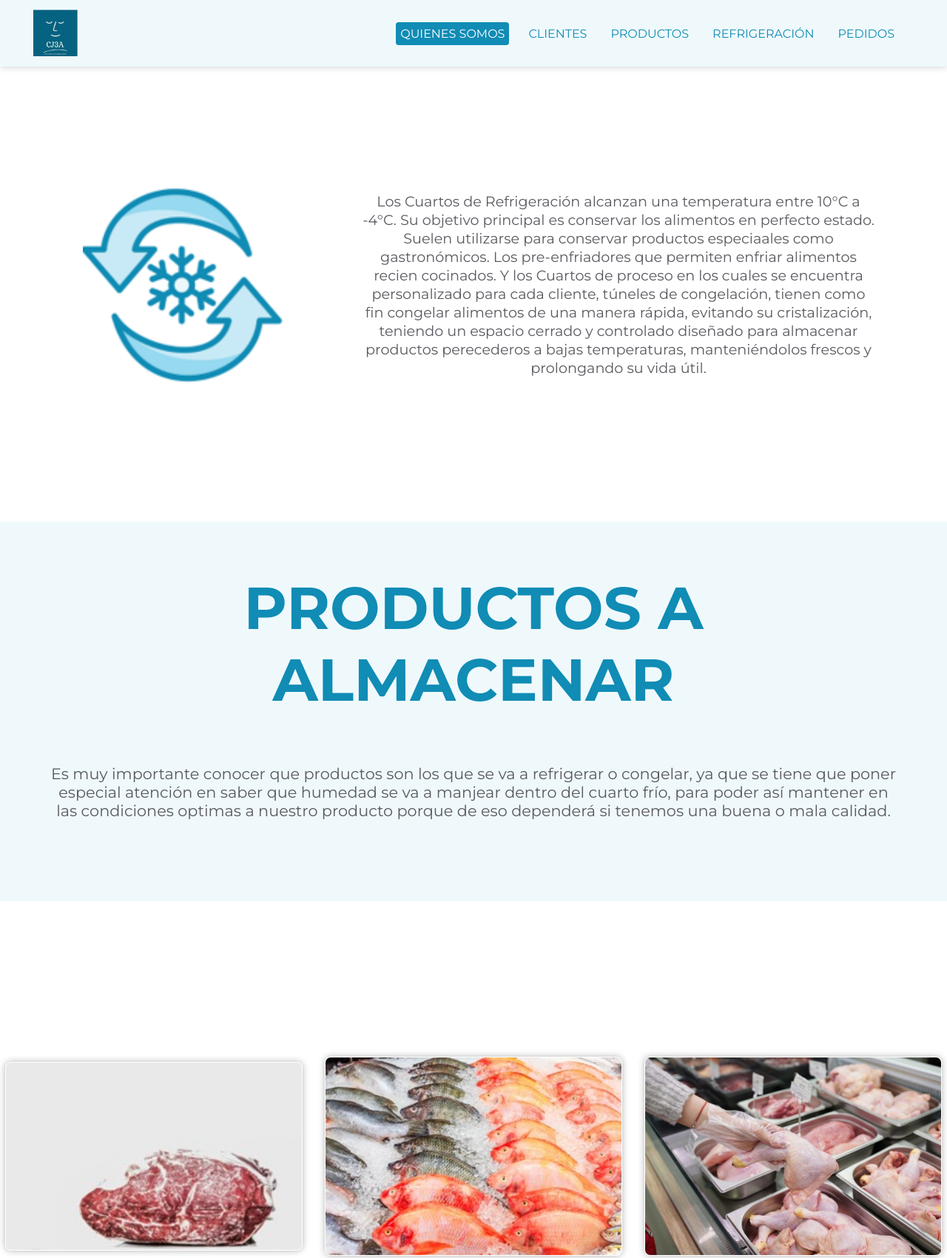
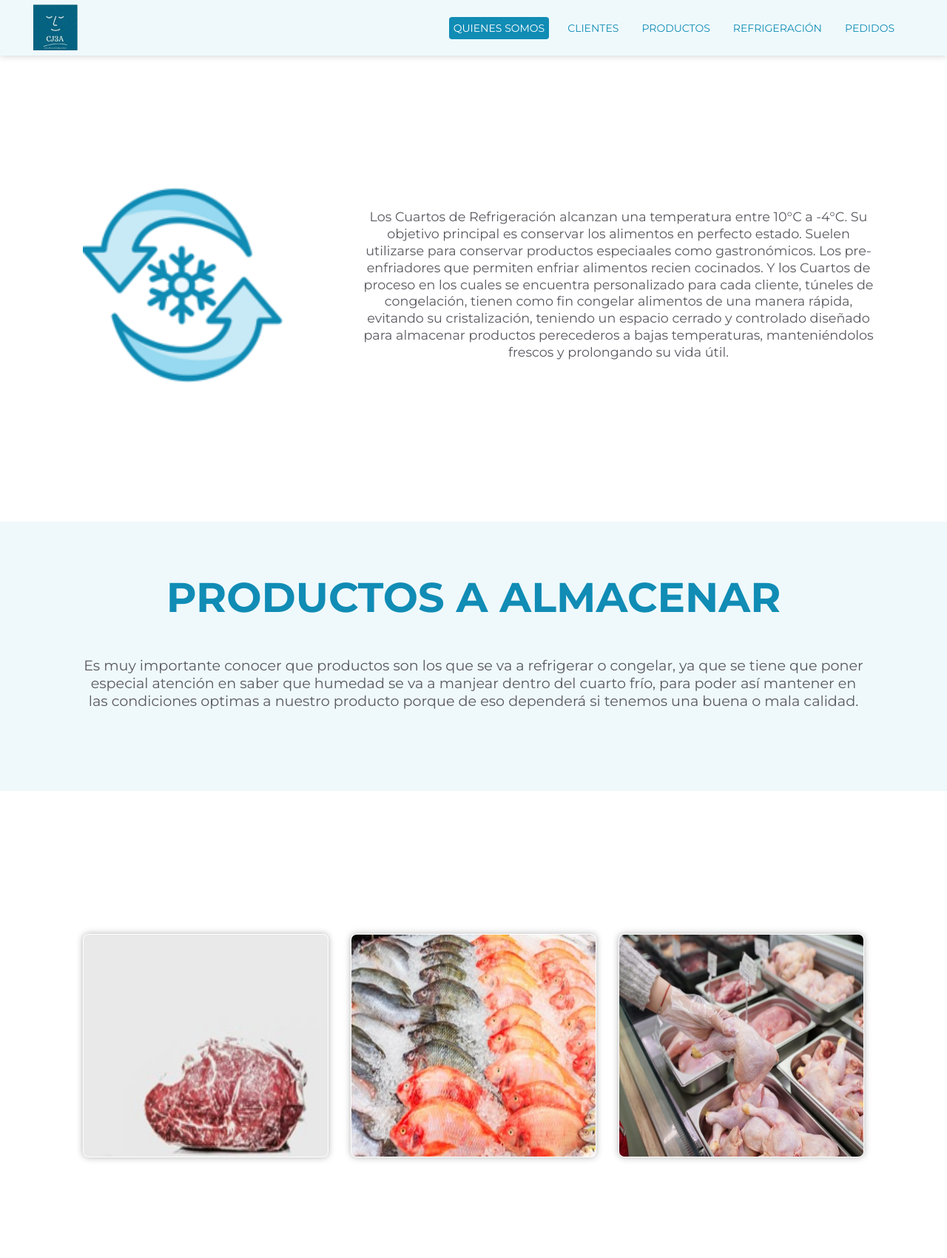
Before and after one commit to PC-Techdeveloper/refriweb, a plain HTML site: page index.html in a window 1280 px wide. Shown: the top 1700 px of the page at 74% size. Drawn offline with Linux system fonts and the light colour scheme; a web font is replaced by a local one.

Commit message:
Adjusting header and various sections in size

```diff
--- a/styles.css
+++ b/styles.css
@@ -34,7 +34,7 @@ html {
   justify-content: space-between;
   align-items: center;
   min-width: 100%;
-  height: 90px;
+  height: 75px;
   box-shadow: var(--box-shadow);
   position: fixed;
   top: 0;
@@ -48,8 +48,9 @@ html {
   list-style: none;
   height: auto;
   width: auto;
-  gap: 20px;
+  gap: 19px;
   margin-right: 65px;
+  font-size: 14px;
 }
 
 a {
@@ -106,7 +107,7 @@ a {
 }
 
 .info__text {
-  font-size: 1.2rem;
+  font-size: 1.1rem;
   line-height: 1.3;
   text-wrap: pretty;
   color: var(--text-primary);
@@ -122,7 +123,7 @@ a {
 }
 
 .title {
-  font-size: 5rem;
+  font-size: 3.5rem;
   text-align: center;
   color: var(--text-color);
   text-transform: uppercase;
@@ -132,7 +133,7 @@ a {
 
 .text_description {
   color: var(--text-primary);
-  font-size: 1.3rem;
+  font-size: 1.2rem;
   text-align: center;
   text-wrap: balance;
   margin-bottom: 50px;
@@ -153,8 +154,8 @@ a {
   display: flex;
   justify-content: center;
   align-items: center;
-  width: 400px;
-  height: auto;
+  width: 330px;
+  height: 300px;
   border-radius: 8px;
   box-shadow: 0 0 10px rgba(0, 0, 0, 0.3);
   opacity: 1;
@@ -178,7 +179,7 @@ a {
 }
 
 .phrase {
-  font-size: 4rem;
+  font-size: 3.5rem;
   text-align: center;
   text-wrap: balance;
   color: var(--text-color);
@@ -200,7 +201,7 @@ footer {
 }
 
 footer span {
-  font-size: 1.4rem;
+  font-size: 1.2rem;
   text-align: center;
   color: var(--text-color);
   text-transform: uppercase;
```
